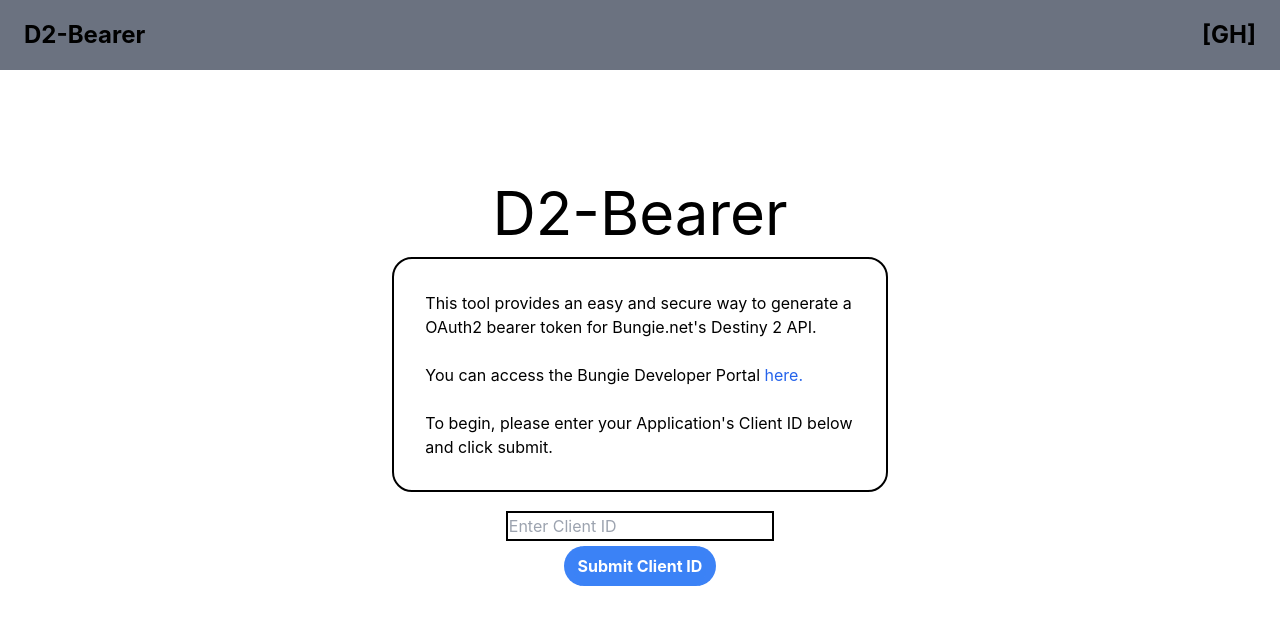
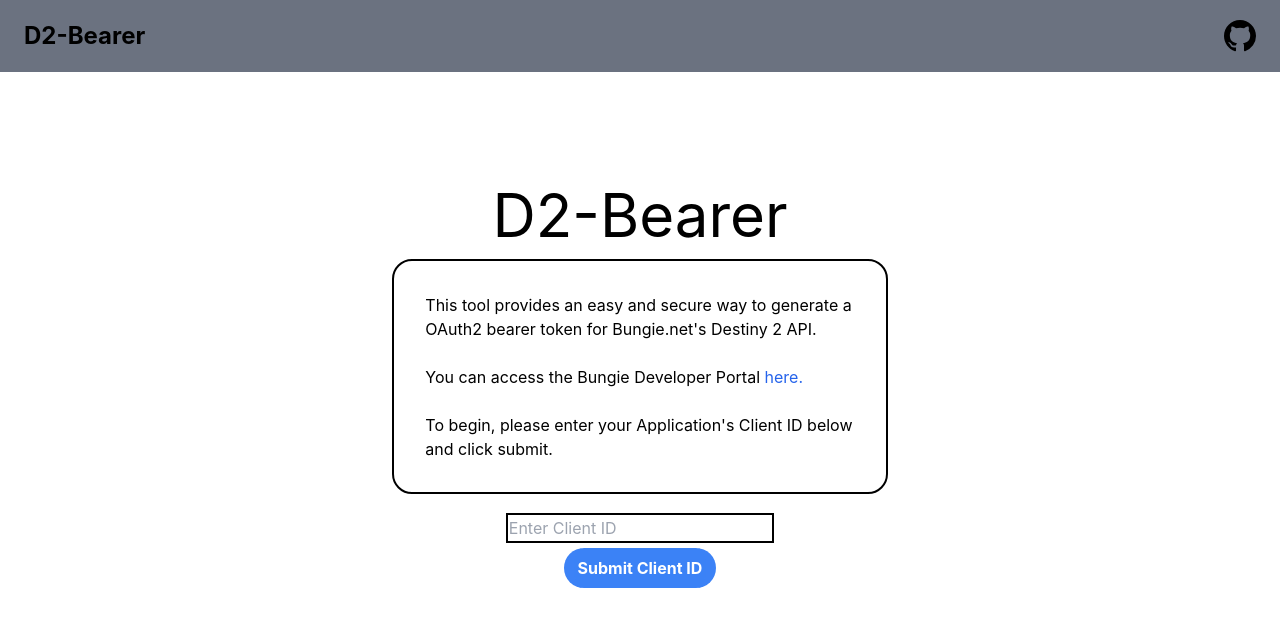
Before and after one commit to tlstommy/d2bearer, a React (Create React App) app: page / in a window 1280 px wide. Shown: the top 626 px of the page. Built offline with nearby package versions, Linux system fonts and the light colour scheme.

Commit message:
commit bs icons

```diff
--- a/package.json
+++ b/package.json
@@ -3,13 +3,13 @@
   "version": "0.1.0",
   "private": true,
   "dependencies": {
-    "@heroicons/react": "^2.0.13",
     "@testing-library/jest-dom": "^5.16.5",
     "@testing-library/react": "^13.4.0",
     "@testing-library/user-event": "^13.5.0",
     "axios": "^1.2.3",
     "heroicons": "^2.0.13",
     "react": "^18.2.0",
+    "react-bootstrap-icons": "^1.10.3",
     "react-dom": "^18.2.0",
     "react-scripts": "^5.0.1",
     "tailwind-scrollbar": "^2.1.0",
--- a/src/components/Navbar.js
+++ b/src/components/Navbar.js
@@ -1,3 +1,5 @@
+import { Github } from 'react-bootstrap-icons'
+
 export default function Navbar() {
     return (
       <header>
@@ -7,7 +9,7 @@
               <b>D2-Bearer</b>
             </div>
             <div class="flex items-center lg:order-2">
-                <b>[GH]</b>
+                <b><Github size={32}/></b>
             </div>
           </div>
         </nav>
```
Also changed, not shown: 1 other file (tests, documents, lock files or other folders).
